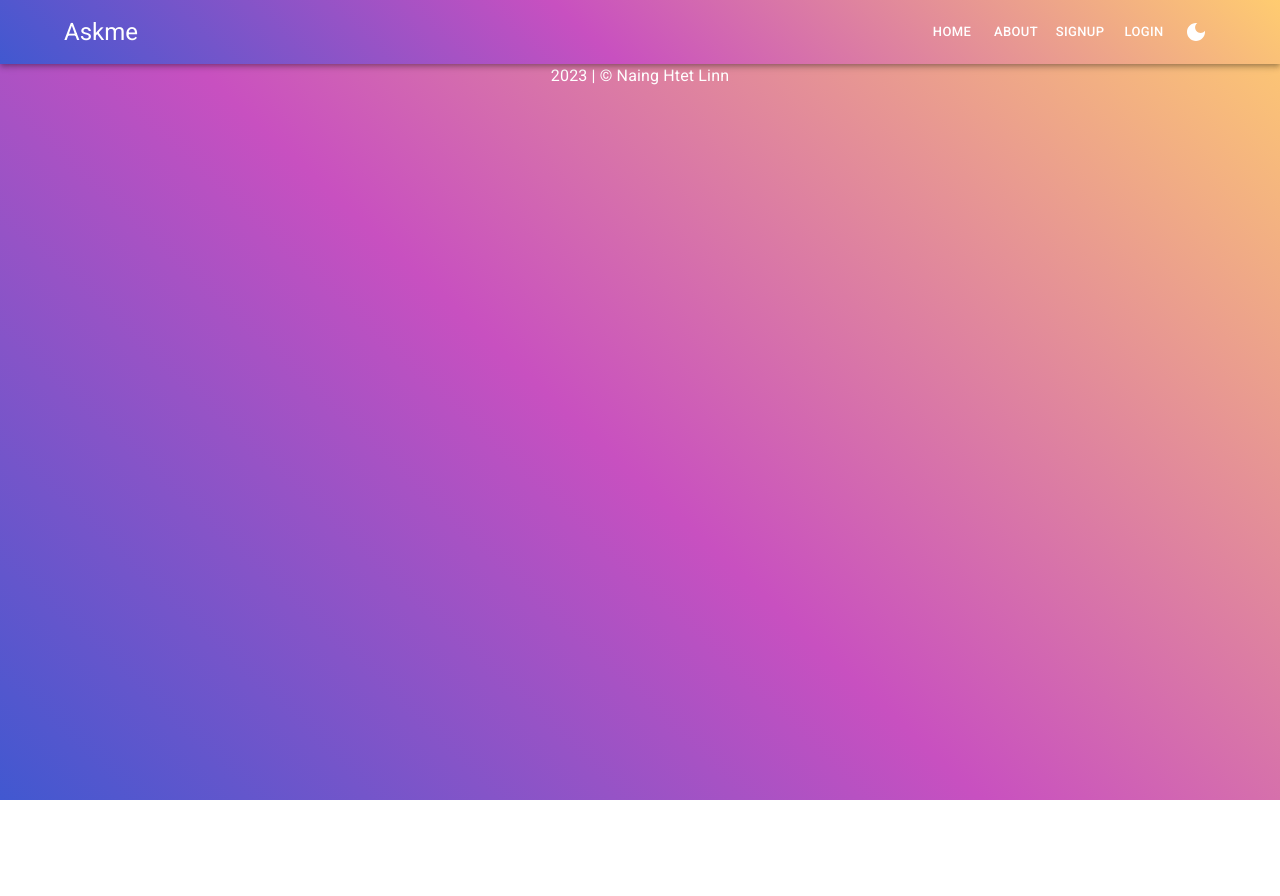
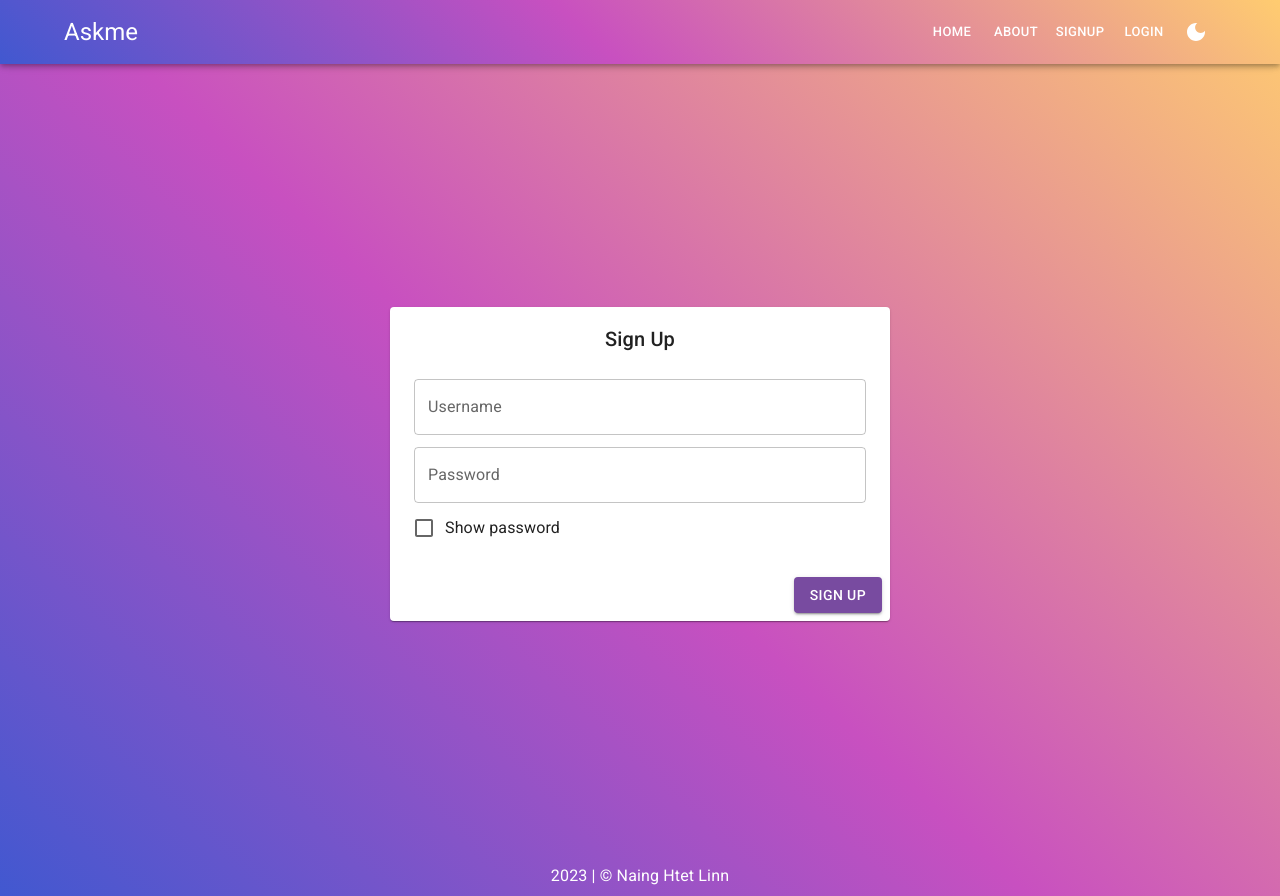
Before and after one commit to nainghtetlinn/project-askme, a React (Vite) app in the folder frontend/: page /signup in a window 1280 px wide. Before the commit the page ends 800 px from the top, so only its background shows below. Built offline with nearby package versions, Linux system fonts and the light colour scheme.

Commit message:
signup form with validation features

```diff
--- a/frontend/package.json
+++ b/frontend/package.json
@@ -14,6 +14,7 @@
     "@mui/icons-material": "^5.11.11",
     "@mui/material": "^5.11.11",
     "axios": "^1.3.4",
+    "joi": "^17.8.3",
     "react": "^18.2.0",
     "react-dom": "^18.2.0",
     "react-query": "^3.39.3",
--- a/frontend/src/App.tsx
+++ b/frontend/src/App.tsx
@@ -1,7 +1,7 @@
 import { Box } from "@mui/material";
 import { Routes, Route } from "react-router-dom";
 import { Header, Footer } from "./components/globel";
-import { Home, About } from "./pages";
+import { Home, About, Signup } from "./pages";
 
 function App() {
   return (
@@ -18,6 +18,7 @@ function App() {
         <Routes>
           <Route path="/" element={<Home />} />
           <Route path="/about" element={<About />} />
+          <Route path="signup" element={<Signup />} />
         </Routes>
         <Footer />
       </Box>
--- /dev/null
+++ b/frontend/src/pages/Signup.tsx
@@ -0,0 +1,89 @@
+import {
+  Container,
+  Paper,
+  Stack,
+  DialogTitle,
+  DialogContent,
+  DialogActions,
+  TextField,
+  Button,
+  Checkbox,
+  FormControlLabel,
+} from "@mui/material";
+import { useState } from "react";
+import { validateForm } from "../validation";
+
+export const Signup = () => {
+  const [show, setShow] = useState<boolean>(false);
+  const [username, setUsername] = useState("");
+  const [password, setPassword] = useState("");
+  const [err, setErr] = useState<{ path: string; msg: string }>({
+    path: "",
+    msg: "",
+  });
+
+  const handleSignup = () => {
+    setErr({ path: "", msg: "" });
+    const { error, value } = validateForm(username, password);
+    if (error) {
+      setErr({
+        path: error.details[0].path[0].toString(),
+        msg: error.details[0].message,
+      });
+      return;
+    }
+    console.log(value);
+  };
+  return (
+    <>
+      <Container maxWidth="lg" sx={{ height: "100vh" }}>
+        <Stack
+          alignItems="center"
+          justifyContent="center"
+          sx={{ height: "100%" }}
+        >
+          <Paper sx={{ maxWidth: "500px" }}>
+            <DialogTitle align="center">Sign Up</DialogTitle>
+            <DialogContent>
+              <TextField
+                fullWidth
+                margin="dense"
+                label="Username"
+                placeholder="call_me_harry"
+                value={username}
+                onChange={(e) => setUsername(e.target.value)}
+                helperText={err.path === "username" ? err.msg : ""}
+                error={err.path === "username"}
+              />
+              <TextField
+                type={show ? "text" : "password"}
+                fullWidth
+                margin="dense"
+                label="Password"
+                value={password}
+                onChange={(e) => setPassword(e.target.value)}
+                helperText={err.path === "password" ? err.msg : ""}
+                error={err.path === "password"}
+              />
+              <FormControlLabel
+                control={<Checkbox />}
+                label="Show password"
+                value={show}
+                onChange={() => setShow(!show)}
+              />
+            </DialogContent>
+            <DialogActions>
+              <Button
+                onClick={handleSignup}
+                color="primary"
+                variant="contained"
+              >
+                Sign up
+              </Button>
+            </DialogActions>
+          </Paper>
+        </Stack>
+      </Container>
+    </>
+  );
+};
--- a/frontend/src/pages/index.ts
+++ b/frontend/src/pages/index.ts
@@ -1,2 +1,3 @@
 export * from "./Home";
 export * from "./About";
+export * from "./Signup";
--- /dev/null
+++ b/frontend/src/validation/index.ts
@@ -0,0 +1 @@
+export * from "./userform";
--- /dev/null
+++ b/frontend/src/validation/userform.ts
@@ -0,0 +1,42 @@
+import Joi from "joi";
+
+export const validateForm = (username: string, password: string) => {
+  return Joi.object({
+    username: Joi.string()
+      .min(5)
+      .required()
+      .error((errors: any) => {
+        errors.forEach((err: Joi.ErrorReport) => {
+          switch (err.code) {
+            case "string.min":
+              err.message = `${err.path} should have at least ${err.local.limit} characters!`;
+              break;
+            case "string.empty":
+              err.message = `${err.path} required!`;
+              break;
+            default:
+              break;
+          }
+        });
+        return errors;
+      }),
+    password: Joi.string()
+      .min(6)
+      .required()
+      .error((errors: any) => {
+        errors.forEach((err: Joi.ErrorReport) => {
+          switch (err.code) {
+            case "string.min":
+              err.message = `${err.path} should have at least ${err.local.limit} characters!`;
+              break;
+            case "string.empty":
+              err.message = `${err.path} required!`;
+              break;
+            default:
+              break;
+          }
+        });
+        return errors;
+      }),
+  }).validate({ username, password });
+};
```
Also changed, not shown: 1 other file (tests, documents, lock files or other folders).
